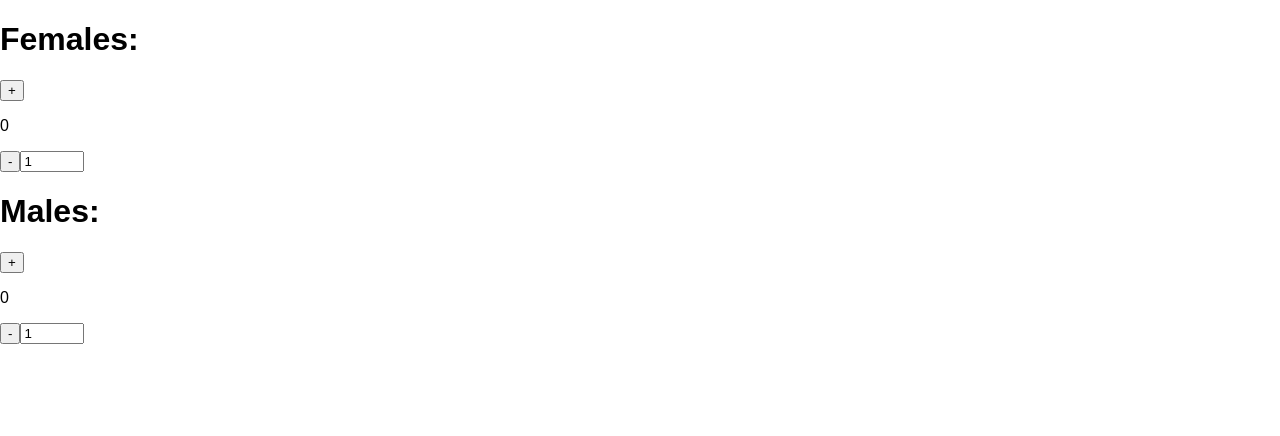
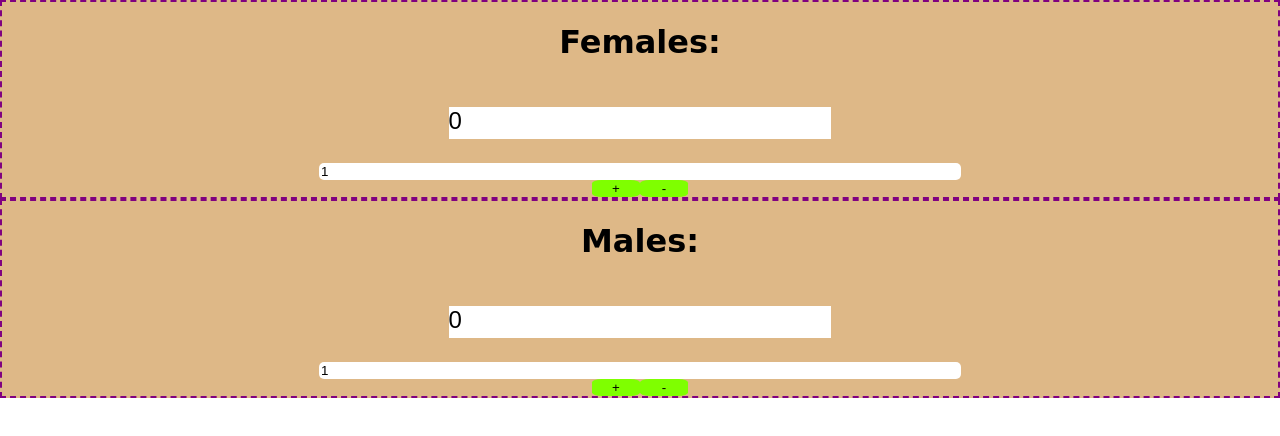
Before and after one commit to snmanning/magic-react-counter, a React (Create React App) app: page / in a window 1280 px wide. Shown: the top 436 px of the page. Built offline with nearby package versions, Linux system fonts and the light colour scheme.

Commit message:
'styled' our counter component

```diff
--- /dev/null
+++ b/src/Counter.css
@@ -0,0 +1,39 @@
+.Counter-title {
+    font-family: 'Comic Sans MS', sans-serif;
+
+}
+
+.Counter-button {
+    appearance: none;
+    border: none;
+    background-color: chartreuse;
+    border-radius: 20%;
+    width: 3rem;
+}
+
+.Counter-input {
+    appearance: none;
+    border: none;
+    border-radius: 5px;
+    width: 50%;
+}
+
+.Counter-display {
+    width: 30%;
+    height: 2rem;
+    font-size: 1.5rem;
+    background-color: white;
+}
+
+.Counter-container {
+    display: flex;
+    flex-direction: column;
+    border: 2px dashed purple;
+    background-color: burlywood;
+    align-items: center;
+}
+
+.Counter-container section {
+    display: flex;
+    justify-content: space-around;
+}
--- a/src/Counter.js
+++ b/src/Counter.js
@@ -1,4 +1,5 @@
-import React, { Component } from 'react'
+import React, { Component } from 'react';
+import './Counter.css';
 
 class Counter extends Component {
     constructor(props) {
@@ -29,18 +30,21 @@
 
     render () {
         return (
-            <div>
-                {this.props.title ? <h1>{this.props.title}</h1> : null}
-                <button onClick={this.increment.bind(this)}>+</button>
-                <p>{this.state.count}</p>
-                <button onClick={this.decrement.bind(this)}>-</button>
+            <div className='Counter-container'>
+                {this.props.title ? <h1 className="Counter-title">{this.props.title}</h1> : null}
+                <p className="Counter-display">{this.state.count}</p>
                 <input type='number'
                           min='1'
                           max='100'
                           step='1'
                           placeholder='Amount to count...'
                           value={this.state.amount}
-                          onChange={this.changeAmount.bind(this)}/>
+                          onChange={this.changeAmount.bind(this)}
+                          className="Counter-input"/>
+                <section>
+                  <button onClick={this.increment.bind(this)} className="Counter-button">+</button>
+                  <button onClick={this.decrement.bind(this)} className="Counter-button">-</button>
+                </section>
             </div>
                 )
     }
```
